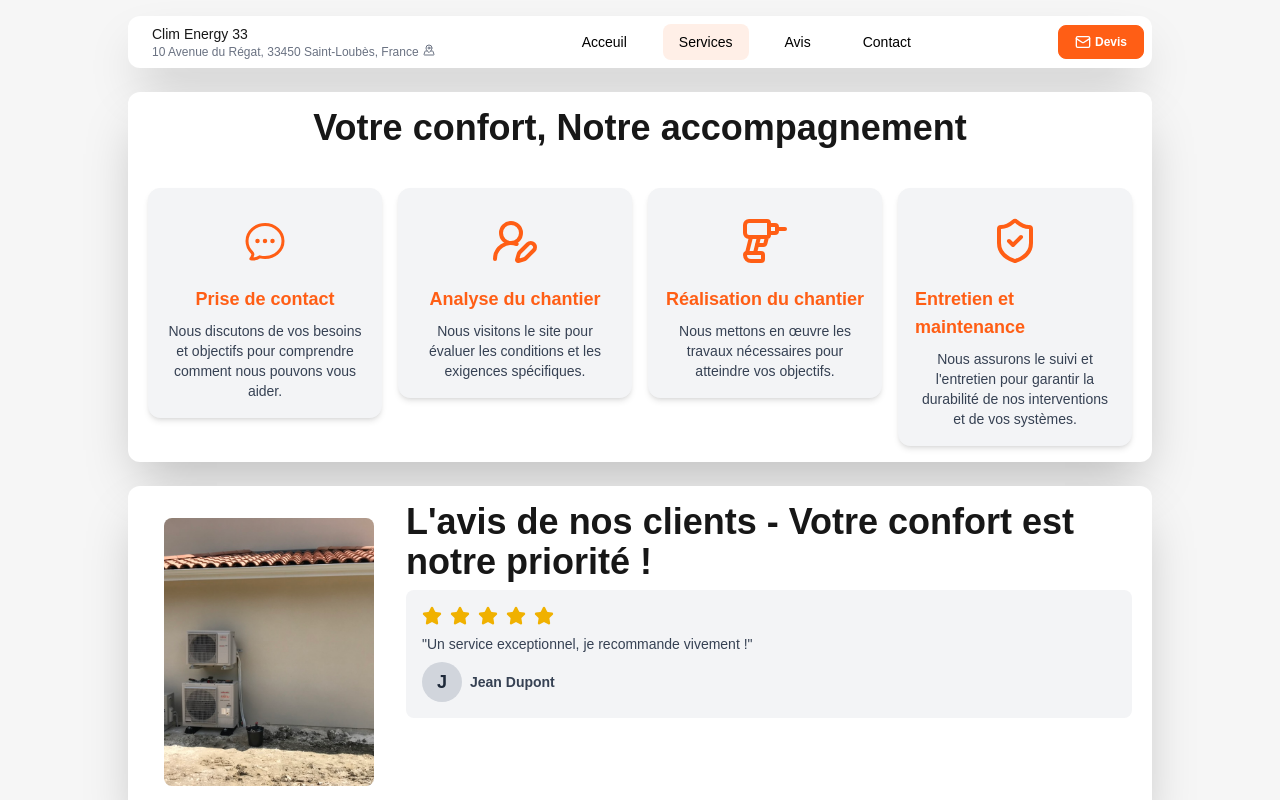
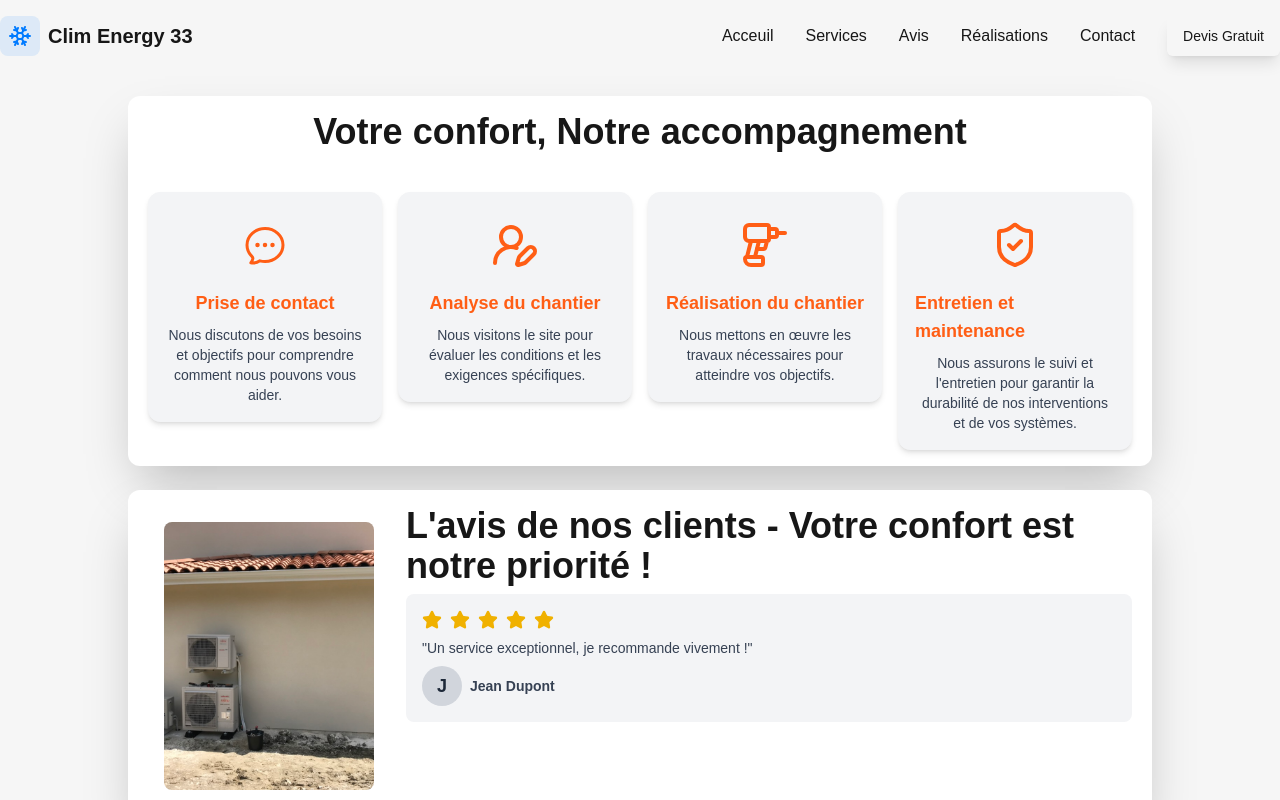
Before and after one commit to Matsuel/climenergy33, a Next.js app: page /services in a window 1280 px wide. Shown: the top 800 px of the page. Built offline with nearby package versions, Linux system fonts and the light colour scheme.

Commit message:
fix: ajout de l'espacement et des styles dans les composants Services et Contact, mise à jour des liens de navigation

```diff
--- a/src/app/services/page.tsx
+++ b/src/app/services/page.tsx
@@ -7,7 +7,7 @@ import React from 'react'
 
 const ServicesPage = () => {
     return (
-        <div className="w-full min-h-screen flex flex-col items-center gap-6">
+        <div className="w-full min-h-screen flex flex-col items-center gap-6 py-16 lg:py-24">
             <Navbar />
             <Processus />
             <Testimonials />
--- a/src/components/Navbar.tsx
+++ b/src/components/Navbar.tsx
@@ -1,54 +1,91 @@
 "use client"
 import { NAVBAR_LINKS } from '@/constants/navbar'
-import { ADDRESS, MAILTO, SITE_NAME } from '@/constants/site'
-import usePage from '@/hooks/usePage'
-import { Mail, MapPinned, Menu, X } from 'lucide-react'
+import { SITE_NAME } from '@/constants/site'
+import { Menu, Snowflake, X } from 'lucide-react'
 import Link from 'next/link'
-import { useState } from 'react'
-import Button from './Button'
+import { useEffect, useState } from 'react'
 import NavbarLink from './NavbarLink'
+import { Button } from './ui/button'
 
 const Navbar = () => {
 
-    const { pathname } = usePage()
+    const [isMenuOpen, setIsMenuOpen] = useState(false);
+    const [isScrolled, setIsScrolled] = useState(false);
 
-    const [isOpen, setIsOpen] = useState<boolean>(false);
+    useEffect(() => {
+        const handleScroll = () => {
+            setIsScrolled(window.scrollY > 50);
+        };
+
+        window.addEventListener('scroll', handleScroll);
+        return () => window.removeEventListener('scroll', handleScroll);
+    }, []);
+
+    const scrollToSection = (sectionId: string) => {
+        const element = document.getElementById(sectionId);
+        if (element) {
+            element.scrollIntoView({ behavior: 'smooth' });
+        }
+        setIsMenuOpen(false);
+    };
 
     return (
-        <nav className="md:w-4/5 w-[90%] h-auto flex flex-col justify-between items-center bg-white shadow-2xl mt-4 p-2 rounded-xl">
-            <div className="w-full h-auto flex flex-row items-center justify-between">
-                <div className="flex flex-col ml-4">
-                    <h1 className="text-sm font-medium">{SITE_NAME}</h1>
-                    <p className="text-xs text-gray-500 flex flex-row gap-1">{ADDRESS} <MapPinned size={12} /></p>
+        <nav className={`fixed top-0 w-full z-50 transition-all duration-300 ${isScrolled
+            ? 'bg-white/90 backdrop-blur-sm  shadow-lg'
+            : 'bg-transparent'
+            }`}>
+            <div className="container mx-auto container-padding py-4">
+                <div className="flex items-center justify-between">
+                    <Link href={"/"} className="flex items-center space-x-2">
+                        <div className="p-2 bg-[rgb(0,123,255)]/10 rounded-lg">
+                            <Snowflake className="w-6 h-6 text-[rgb(0,123,255)]" />
                         </div>
-                {/* Desktop links */}
-                <div className="h-full hidden md:flex flex-row items-center gap-5">
+                        <span className="text-xl font-bold text-foreground">{SITE_NAME}</span>
+                    </Link>
+
+                    {/* Desktop Menu */}
+                    <div className="hidden md:flex items-center space-x-8">
                         {NAVBAR_LINKS.map((link) => (
-                        <NavbarLink key={link.label} href={link.href} isActive={pathname === link.href} className="text-sm font-medium">
+                            <NavbarLink
+                                key={link.label}
+                                onClick={() => scrollToSection(link.href)}
+                                >
                                 {link.label}
                                 </NavbarLink>
                         ))}
-                </div>
-                <div className="flex flex-row items-center gap-2">
-                    <Link href={MAILTO}>
-                        <Button variant="primary">
-                            <Mail size={16} />
-                            Devis
+                        <Button onClick={() => scrollToSection('contact')} className="shadow-lg hover:shadow-xl transition-all duration-300">
+                            Devis Gratuit
                         </Button>
-                    </Link>
-                    <button onClick={() => setIsOpen(!isOpen)} className="md:hidden p-2 rounded-lg hover:bg-gray-100 transition-colors">
-                        {!isOpen ? <Menu size={30} /> : <X size={30} />}
-                    </button>
-                </div>
                     </div>
 
-            {/* Mobile menu */}
-            <div className={`${isOpen ? 'flex' : 'hidden'} md:hidden flex-col items-start gap-3 mt-4 w-full`}>
+                    {/* Mobile Menu Button */}
+                    <Button
+                        variant="ghost"
+                        size="icon"
+                        className="md:hidden"
+                        onClick={() => setIsMenuOpen(!isMenuOpen)}
+                    >
+                        {isMenuOpen ? <X className="w-6 h-6" /> : <Menu className="w-6 h-6" />}
+                    </Button>
+                </div>
+
+                {/* Mobile Menu */}
+                {isMenuOpen && (
+                    <div className="md:hidden mt-4 pb-4 space-y-4 glass-effect rounded-lg p-4 flex flex-col items-start">
                         {NAVBAR_LINKS.map((link) => (
-                    <Link key={link.label} href={link.href} className="text-base font-semibold font-Montserrat text-gray-700 hover:text-gray-900 py-2 ml-4">
+                            <NavbarLink
+                                key={link.label}
+                                onClick={() => scrollToSection(link.href)}
+                                className="block text-lg"
+                            >
                                 {link.label}
-                    </Link>
+                            </NavbarLink>
                         ))}
+                        <Button onClick={() => scrollToSection('contact')}>
+                            Devis Gratuit
+                        </Button>
+                    </div>
+                )}
             </div>
         </nav>
     )
--- a/src/components/NavbarLink.tsx
+++ b/src/components/NavbarLink.tsx
@@ -1,30 +1,19 @@
-import { cn } from '@/utils/cn';
-import Link, { LinkProps } from 'next/link';
-import React from 'react'
+import React from 'react';
 
-interface NavbarLinkProps extends LinkProps, React.HTMLAttributes<HTMLAnchorElement> {
-    isActive?: boolean;
+interface NavbarLinkProps extends React.HTMLAttributes<HTMLButtonElement> {
+    className?: string;
 }
 
 const NavbarLink = ({
     className,
     children,
-    isActive,
     ...props
 }: NavbarLinkProps) => {
 
-    const variants = {
-        active: 'bg-active-orange',
-        inactive: 'bg-white hover:bg-active-orange'
-    }
-
     return (
-        <Link
-            className={cn(`w-auto h-auto px-4 py-2 rounded-lg flex items-center justify-center text-black transition-colors duration-300 ${isActive ? variants.active : variants.inactive}`, className)}
-            {...props}
-        >
+        <button className="text-muted-foreground hover:text-primary transition-colors font-medium cursor-pointer" {...props}>
             {children}
-        </Link>
+        </button>
     )
 }
 
--- a/src/components/Sections/Contact.tsx
+++ b/src/components/Sections/Contact.tsx
@@ -12,7 +12,7 @@ const Contact = () => {
     const router = useRouter();
 
     return (
-        <div className='md:w-4/5 w-[90%] h-auto flex lg:flex-row flex-col justify-center items-stretch rounded-xl gap-4'>
+        <div className='md:w-4/5 w-[90%] h-auto flex lg:flex-row flex-col justify-center items-stretch rounded-xl gap-4 py-16 lg:py-24'>
 
             <div className='w-full lg:w-1/2 h-auto p-4 flex flex-col items-start justify-between gap-4'>
                 <div className='w-full h-auto flex flex-col gap-4'>
--- /dev/null
+++ b/src/components/ui/button.tsx
@@ -0,0 +1,56 @@
+import * as React from 'react';
+import { Slot } from '@radix-ui/react-slot';
+import { cva, type VariantProps } from 'class-variance-authority';
+
+import { cn } from '@/utils/cn';
+
+const buttonVariants = cva(
+    'inline-flex items-center justify-center whitespace-nowrap rounded-md text-sm font-medium ring-offset-background transition-colors focus-visible:outline-none focus-visible:ring-2 focus-visible:ring-ring focus-visible:ring-offset-2 disabled:pointer-events-none disabled:opacity-50',
+    {
+        variants: {
+            variant: {
+                default: 'bg-primary text-primary-foreground hover:bg-primary/90',
+                destructive:
+                    'bg-destructive text-destructive-foreground hover:bg-destructive/90',
+                outline:
+                    'border border-input bg-background hover:bg-accent hover:text-accent-foreground',
+                secondary:
+                    'bg-secondary text-secondary-foreground hover:bg-secondary/80',
+                ghost: 'hover:bg-accent hover:text-accent-foreground',
+                link: 'text-primary underline-offset-4 hover:underline',
+            },
+            size: {
+                default: 'h-10 px-4 py-2',
+                sm: 'h-9 rounded-md px-3',
+                lg: 'h-11 rounded-md px-8',
+                icon: 'h-10 w-10',
+            },
+        },
+        defaultVariants: {
+            variant: 'default',
+            size: 'default',
+        },
+    }
+);
+
+export interface ButtonProps
+    extends React.ButtonHTMLAttributes<HTMLButtonElement>,
+    VariantProps<typeof buttonVariants> {
+    asChild?: boolean;
+}
+
+const Button = React.forwardRef<HTMLButtonElement, ButtonProps>(
+    ({ className, variant, size, asChild = false, ...props }, ref) => {
+        const Comp = asChild ? Slot : 'button';
+        return (
+            <Comp
+                className={cn(buttonVariants({ variant, size, className }))}
+                ref={ref}
+                {...props}
+            />
+        );
+    }
+);
+Button.displayName = 'Button';
+
+export { Button, buttonVariants };
--- a/src/constants/navbar.ts
+++ b/src/constants/navbar.ts
@@ -1,18 +1,22 @@
 export const NAVBAR_LINKS = [
     {
         label: "Acceuil",
-        href: "/",
+        href: "accueil",
     },
     {
         label: "Services",
-        href: "/services",
+        href: "services",
     },
     {
         label: "Avis",
-        href: "/temoignages",
+        href: "temoignages",
+    },
+    {
+        label: "Réalisations",
+        href: "realisations",
     },
     {
         label: "Contact",
-        href: "/contact",
+        href: "contact",
     }
 ]
```
Lines whose indentation alone changed are shown as unchanged.
